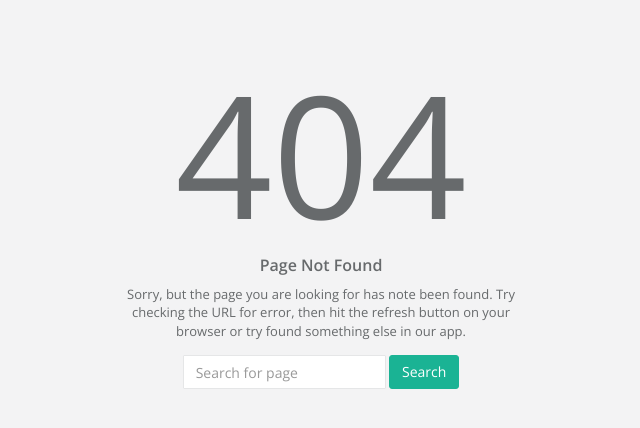
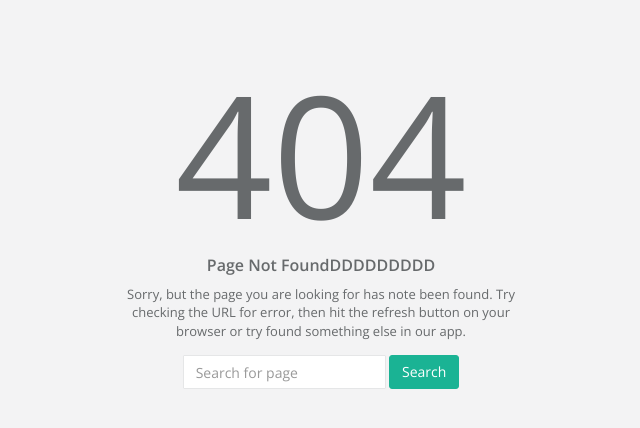
Before and after one commit to qiuxuncao/mycms, a Django app: page /notfound/ in a window 1280 px wide. Shown: the top 428 px of the page, without its empty margins (319-959 px from the left). Run offline with Django 3.2, Linux system fonts and the light colour scheme; some libraries are stand-ins or nearby versions.

Commit message:
修改404页面描述

```diff
--- a/cms/templates/404.html
+++ b/cms/templates/404.html
@@ -22,7 +22,7 @@
 
     <div class="middle-box text-center animated fadeInDown">
         <h1>404</h1>
-        <h3 class="font-bold">Page Not Found</h3>
+        <h3 class="font-bold">Page Not FoundDDDDDDDDD</h3>
 
         <div class="error-desc">
             Sorry, but the page you are looking for has note been found. Try checking the URL for error, then hit the refresh button on your browser or try found something else in our app.
```
